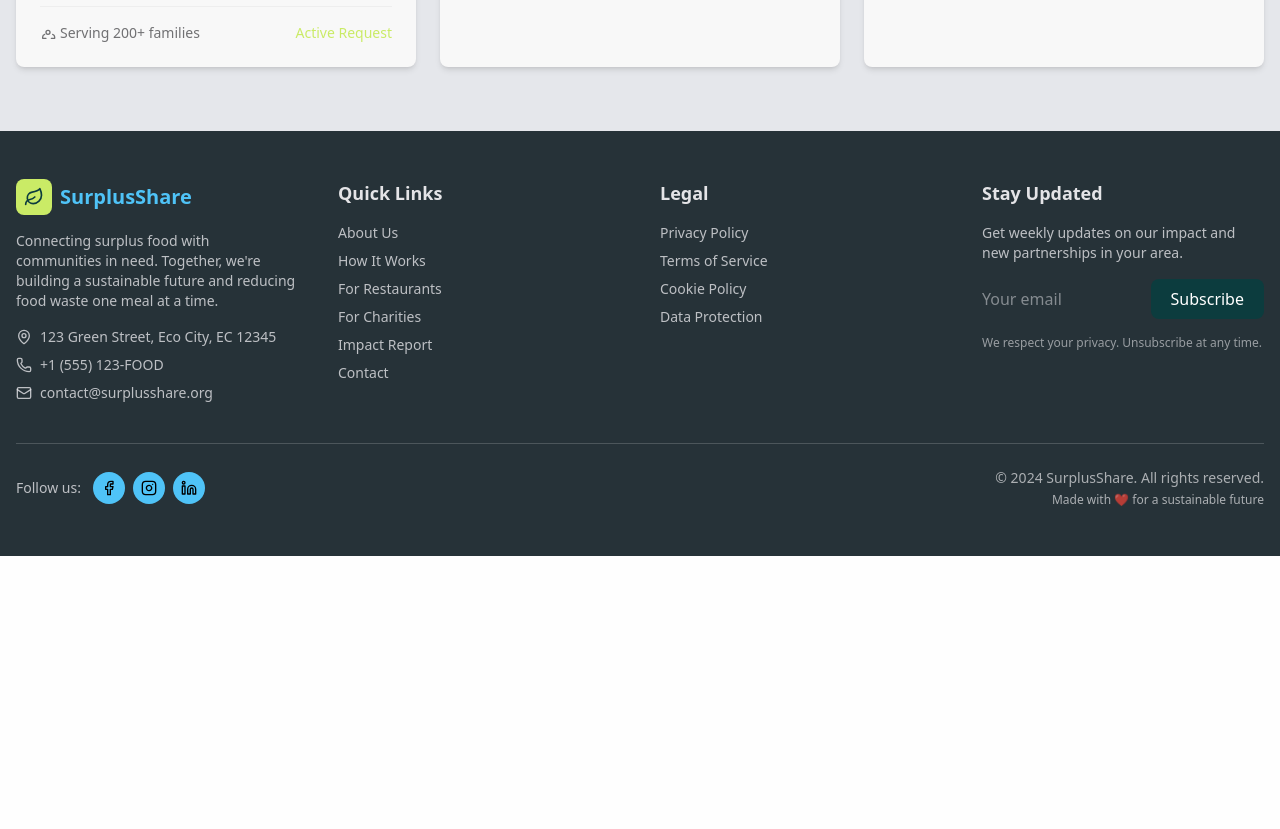
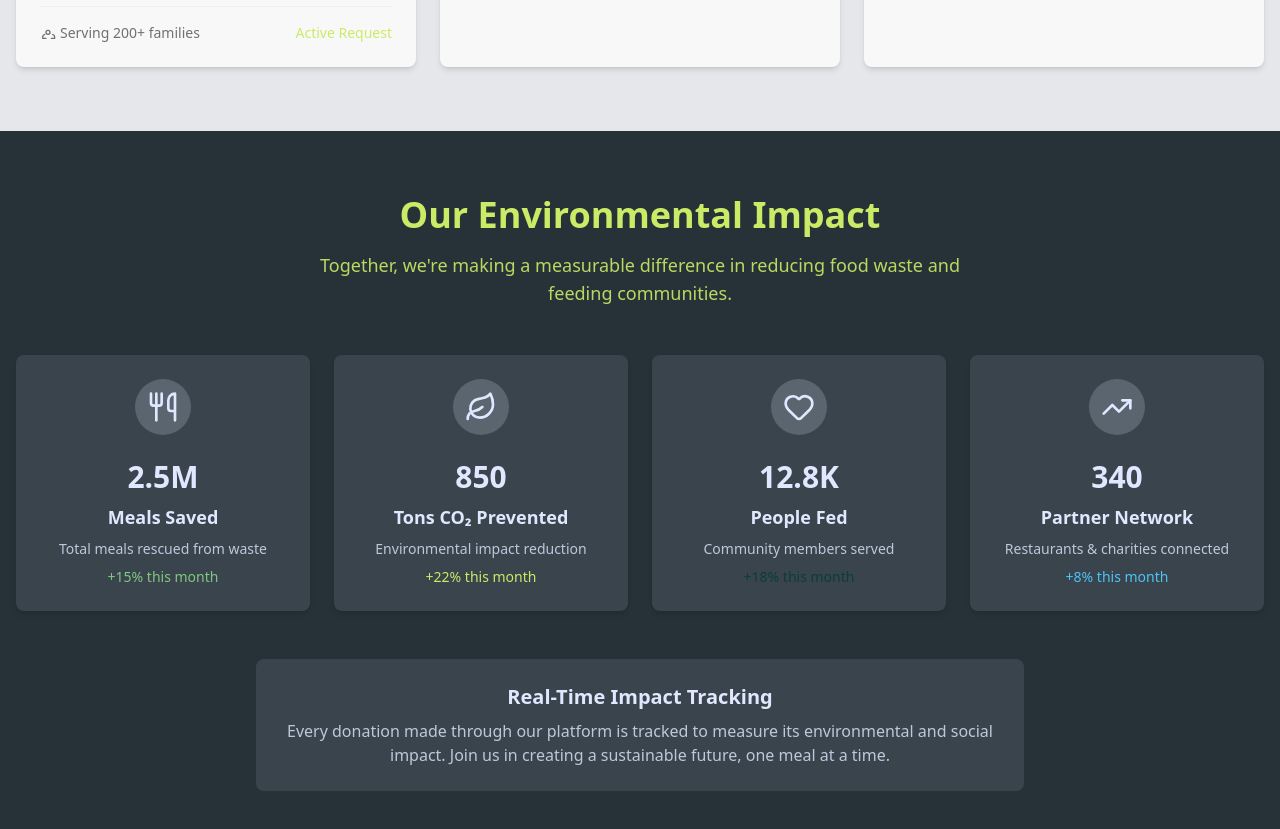
Before and after one commit to niloyahmadramjan/surplusshare-clients, a React (Vite) app: page / in a window 1280 px wide. Shown: the part 1967-2796 px from the top of the page. Before the commit the page ends 2523 px from the top, so only its background shows below. Built offline with nearby package versions, Linux system fonts and the light colour scheme.

Commit message:
created impact stats component

```diff
--- a/src/pages/Home/Home.jsx
+++ b/src/pages/Home/Home.jsx
@@ -2,6 +2,7 @@ import React from 'react';
 import Banner from './Banner';
 import FeaturedDonations from './FeaturedDonations';
 import CharityRequests from './CharityRequests';
+import ImpactStats from './ImpactStats';
 
 const Home = () => {
     return (
@@ -9,6 +10,7 @@ const Home = () => {
             <Banner></Banner>
             <FeaturedDonations></FeaturedDonations>
             <CharityRequests></CharityRequests>
+            <ImpactStats></ImpactStats>
         </div>
     );
 };
--- /dev/null
+++ b/src/pages/Home/ImpactStats.jsx
@@ -0,0 +1,98 @@
+import React from "react";
+import { TrendingUp, Leaf, Heart, Utensils } from "lucide-react";
+
+const ImpactStats = () => {
+  const stats = [
+    {
+      icon: Utensils,
+      value: "2.5M",
+      label: "Meals Saved",
+      description: "Total meals rescued from waste",
+      trend: "+15% this month",
+      color: "text-success",
+    },
+    {
+      icon: Leaf,
+      value: "850",
+      label: "Tons CO₂ Prevented",
+      description: "Environmental impact reduction",
+      trend: "+22% this month",
+      color: "text-primary",
+    },
+    {
+      icon: Heart,
+      value: "12.8K",
+      label: "People Fed",
+      description: "Community members served",
+      trend: "+18% this month",
+      color: "text-secondary",
+    },
+    {
+      icon: TrendingUp,
+      value: "340",
+      label: "Partner Network",
+      description: "Restaurants & charities connected",
+      trend: "+8% this month",
+      color: "text-info",
+    },
+  ];
+
+  return (
+    <section className="py-16 bg-neutral text-primary">
+      <div className="max-w-7xl mx-auto px-4">
+        <div className="text-center mb-12">
+          <h2 className="text-3xl md:text-4xl font-bold mb-4">
+            Our Environmental Impact
+          </h2>
+          <p className="text-lg opacity-90 max-w-2xl mx-auto">
+            Together, we're making a measurable difference in reducing food waste and feeding communities.
+          </p>
+        </div>
+
+        <div className="grid grid-cols-1 md:grid-cols-2 lg:grid-cols-4 gap-6">
+          {stats.map((stat, index) => {
+            const Icon = stat.icon;
+            return (
+              <div
+                key={index}
+                className="card shadow-md bg-primary-content/10 hover:bg-primary-content/20 transition-colors"
+              >
+                <div className="card-body items-center text-center p-6">
+                  <div className="bg-primary-content/20 p-3 rounded-full mb-4">
+                    <Icon className="h-8 w-8 text-primary-content" />
+                  </div>
+                  <div className="text-3xl font-bold text-primary-content">
+                    {stat.value}
+                  </div>
+                  <div className="text-lg font-semibold text-primary-content">
+                    {stat.label}
+                  </div>
+                  <div className="text-sm text-primary-content/80">
+                    {stat.description}
+                  </div>
+                  <div className={`text-sm font-medium ${stat.color}`}>
+                    {stat.trend}
+                  </div>
+                </div>
+              </div>
+            );
+          })}
+        </div>
+
+        <div className="text-center mt-12">
+          <div className="bg-primary-content/10 rounded-lg p-6 max-w-3xl mx-auto">
+            <h3 className="text-xl font-semibold text-primary-content mb-2">
+              Real-Time Impact Tracking
+            </h3>
+            <p className="text-primary-content/80">
+              Every donation made through our platform is tracked to measure its environmental and social impact.
+              Join us in creating a sustainable future, one meal at a time.
+            </p>
+          </div>
+        </div>
+      </div>
+    </section>
+  );
+};
+
+export default ImpactStats;
```
